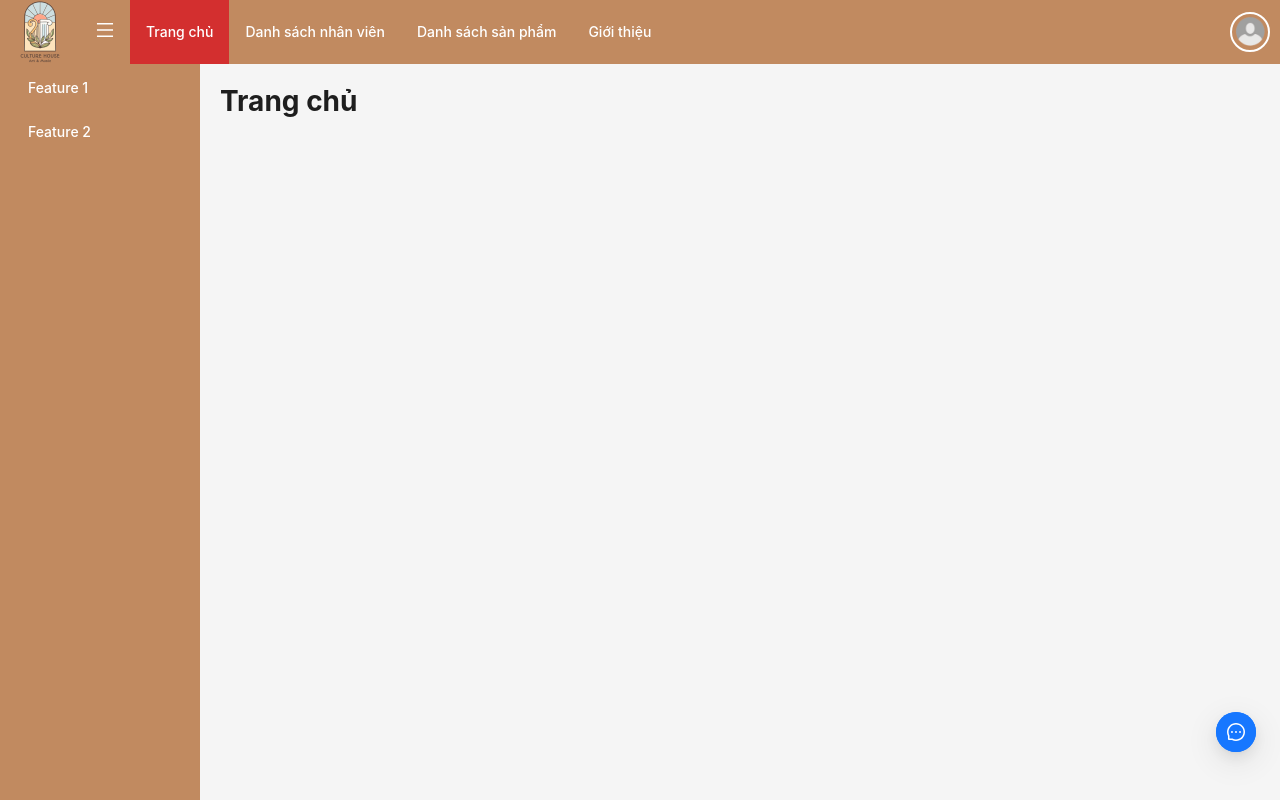
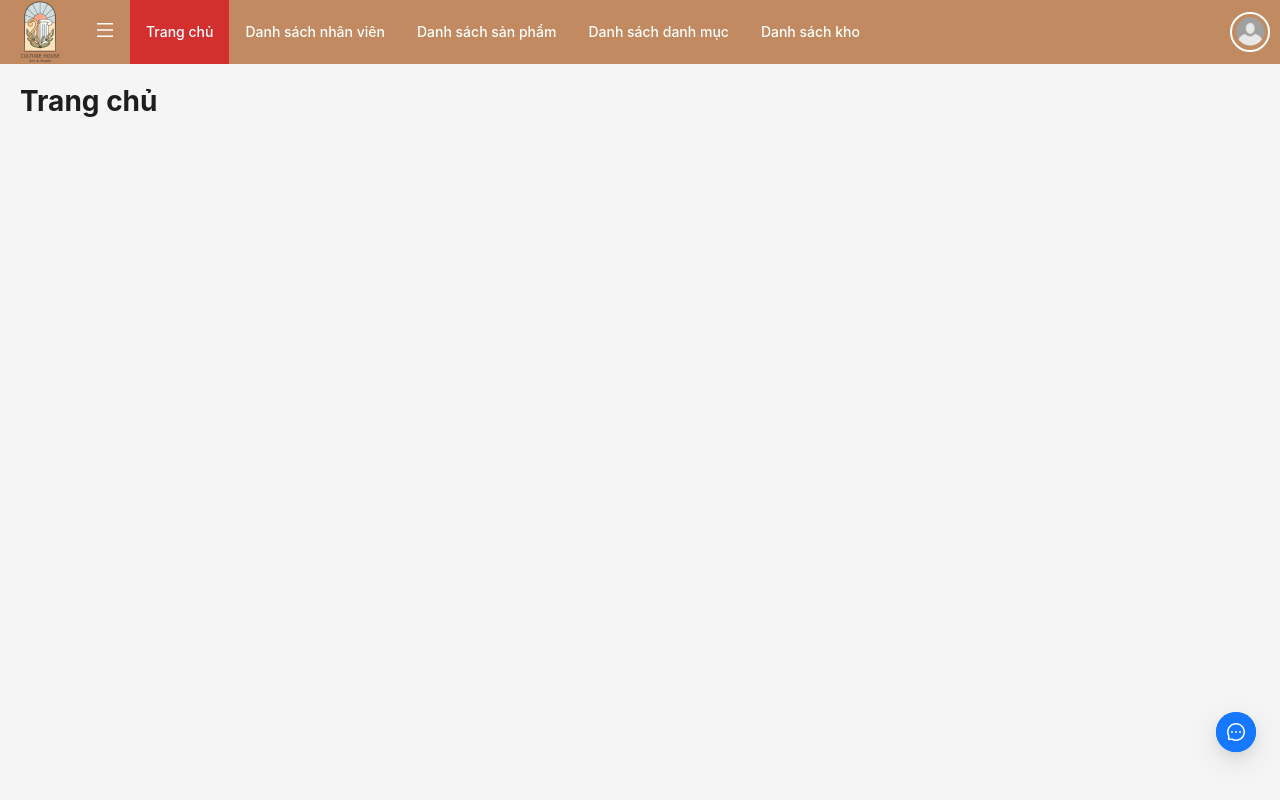
Before and after one commit to hieupham10903/DATN-fe, a React (Create React App) app: page / in a window 1280 px wide. Built offline with nearby package versions, Linux system fonts and the light colour scheme; sample sign-in values are in the browser's storage.

Commit message:
commit fix bug

```diff
--- a/src/MainLayout.js
+++ b/src/MainLayout.js
@@ -12,7 +12,7 @@ import {
     Menu,
     Modal
 } from "antd";
-import React, { useState } from "react";
+import { useState } from "react";
 import { Link, useNavigate } from "react-router-dom";
 import UserHook from "./main/login/index.ts";
 import avatar from './picture/avatar.png';
@@ -140,8 +140,11 @@ const MainLayout = ({ children }) => {
                     <Menu.Item key="products" onClick={() => handleTopMenuClick("products")}>
                         <Link to="/product-list">Danh sách sản phẩm</Link>
                     </Menu.Item>
-                    <Menu.Item key="about" onClick={() => handleTopMenuClick("about")}>
-                        <Link to="/about">Giới thiệu</Link>
+                    <Menu.Item key="categories" onClick={() => handleTopMenuClick("categories")}>
+                        <Link to="/category-list">Danh sách danh mục</Link>
+                    </Menu.Item>
+                    <Menu.Item key="warehouses" onClick={() => handleTopMenuClick("warehouses")}>
+                        <Link to="/warehouse-list">Danh sách kho</Link>
                     </Menu.Item>
                 </Menu>
 
@@ -177,56 +180,6 @@ const MainLayout = ({ children }) => {
             </Header>
 
             <Layout style={{ marginTop: 64 }}>
-                <Sider
-                    width={200}
-                    collapsed={collapsed}
-                    onCollapse={(collapsed) => setCollapsed(collapsed)}
-                    style={{ background: "#fff" }}
-                >
-                    <Menu
-                        mode="inline"
-                        selectedKeys={[selectedMenu]}
-                        style={{
-                            height: "100%",
-                            borderRight: 0,
-                            paddingTop: 20,
-                        }}
-                    >
-                        {selectedMenu === "home" && (
-                            <>
-                                <Menu.Item key="home-1">
-                                    <Link to="/home/feature-1">Feature 1</Link>
-                                </Menu.Item>
-                                <Menu.Item key="home-2">
-                                    <Link to="/home/feature-2">Feature 2</Link>
-                                </Menu.Item>
-                            </>
-                        )}
-
-                        {selectedMenu === "employees" && (
-                            <>
-                                <Menu.Item key="employees-1">
-                                    <Link to="/employee-list/department-1">Department 1</Link>
-                                </Menu.Item>
-                                <Menu.Item key="employees-2">
-                                    <Link to="/employee-list/department-2">Department 2</Link>
-                                </Menu.Item>
-                            </>
-                        )}
-
-                        {selectedMenu === "about" && (
-                            <>
-                                <Menu.Item key="about-1">
-                                    <Link to="/about/team">Our Team</Link>
-                                </Menu.Item>
-                                <Menu.Item key="about-2">
-                                    <Link to="/about/history">History</Link>
-                                </Menu.Item>
-                            </>
-                        )}
-                    </Menu>
-                </Sider>
-
                 <Content style={{ padding: "20px", minHeight: "calc(100vh - 64px)" }}>
                     {children}
                 </Content>
```
